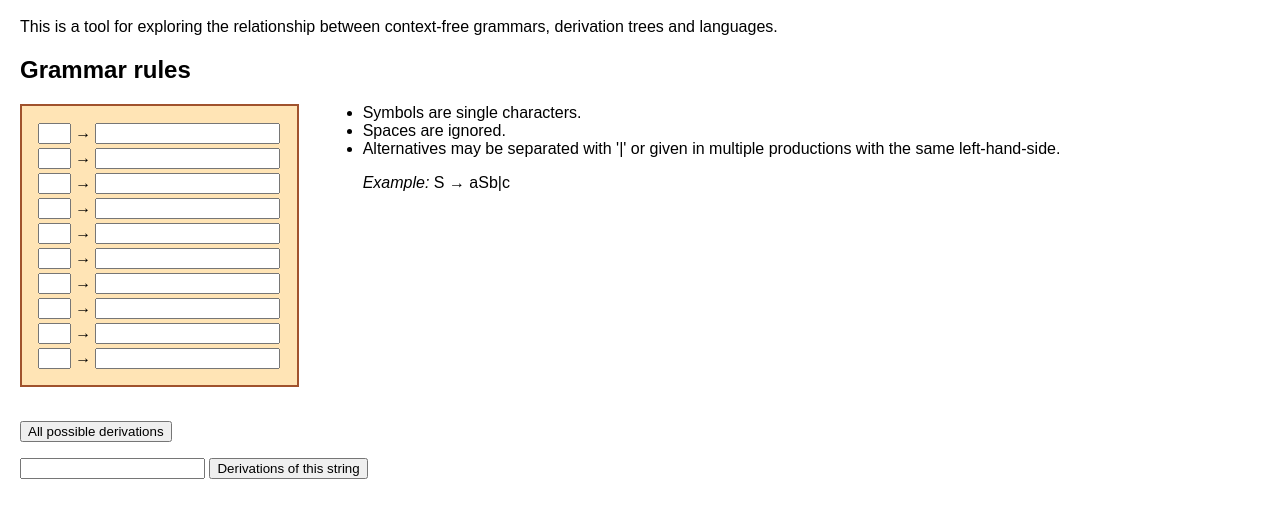
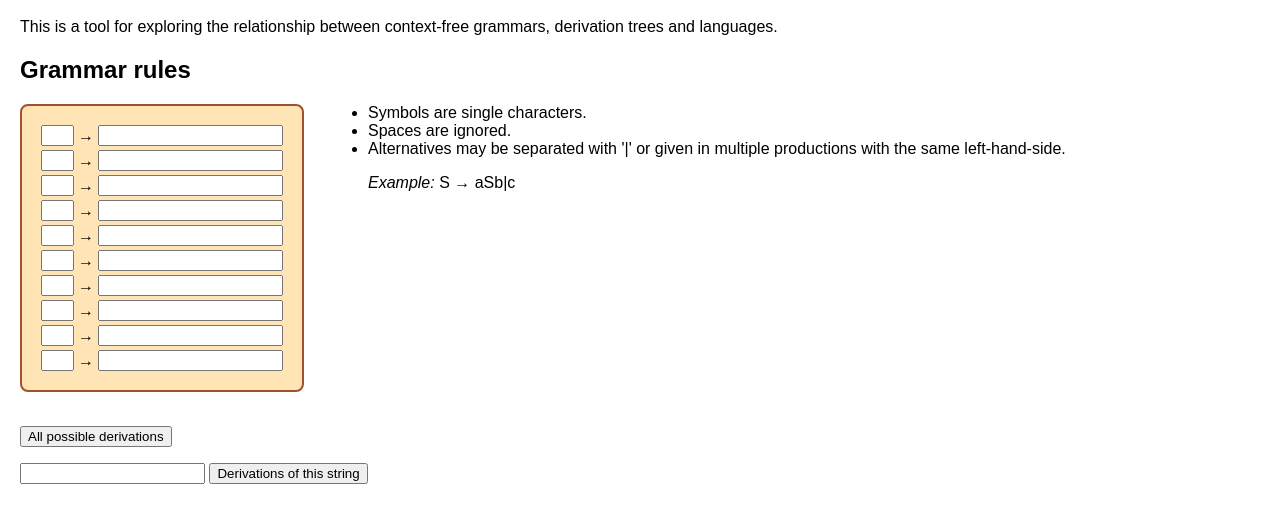
Before and after one commit to RossPaterson/teaching-gadgets, a plain HTML site: page derivation-trees/cfg_explorer.html in a window 1280 px wide. Shown: the part 48-570 px from the top of the page. Drawn offline with Linux system fonts and the light colour scheme; a script that the page names is missing.

Commit message:
tweak css

```diff
--- a/derivation-trees/cfg_explorer.html
+++ b/derivation-trees/cfg_explorer.html
@@ -11,7 +11,8 @@ table.grammar {
 	float: left; margin-right: 4em; margin-bottom: 4ex;
 	background-color: #ffe4b5;
 	border: #a0522d solid 2px;
-	padding: 10pt;
+	border-radius: 8px;
+	padding: 12pt;
 }
 #controls { clear: both; }
 #problems { color: red;}
@@ -88,6 +89,8 @@ S &#x2192; aSb|c
 <p><button onclick="allDerivations()">All possible derivations</button>
 <p><input type="text" id="sentence"/>
 <button onclick="deriveSentence()">Derivations of this string</button>
+</div>
+
 <script type="text/javascript">
 // also execute button actions if return is typed in larger fields
 addReturnAction('rhs1', allDerivations);
@@ -102,7 +105,6 @@ addReturnAction('rhs9', allDerivations);
 addReturnAction('rhs10', allDerivations);
 addReturnAction('sentence', deriveSentence);
 </script>
-</div>
 
 <div id="gallery"></div>
 
```
